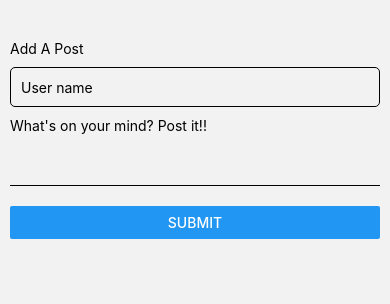
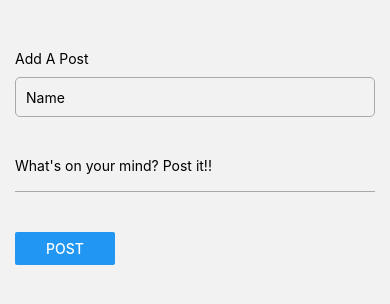
Before and after one commit to Rajukst/Selise-Digital-Platforms, a React Native app: screen /AddPost in a window 390 px wide. Shown: the top 304 px of the page. Built offline with nearby package versions, Linux system fonts and the light colour scheme; no server answers; the database is empty.

Commit message:
checking readme.md file

```diff
--- a/src/screens/AddPost.jsx
+++ b/src/screens/AddPost.jsx
@@ -42,7 +42,7 @@ export default function AddPost({ navigation }) {
         render={({ field: { onChange, onBlur, value } }) => (
           <TextInput
             style={styles.textInpt}
-            placeholder="User name"
+            placeholder="Name"
             onBlur={onBlur}
             onChangeText={onChange}
             value={value}
@@ -64,7 +64,6 @@ export default function AddPost({ navigation }) {
             onChangeText={onChange}
             value={value}
             multiline={true}
-            numberOfLines={4}
           />
         )}
         name="content"
@@ -72,29 +71,31 @@ export default function AddPost({ navigation }) {
       {errors.content && <Text>This field is required</Text>}
       {errors.content && <Text style={styles.errorText}>{errors.content.message}</Text>}
 
-      <Button title="Submit" onPress={handleSubmit(onSubmit)} />
+      <View style={styles.postBtn}>
+      <Button title="Post" onPress={handleSubmit(onSubmit)} />
+      </View>
     </View>
   );
 }
 
 const styles = StyleSheet.create({
   container: {
-    paddingVertical: 40,
-    paddingHorizontal: 10,
+    paddingVertical: 50,
+    paddingHorizontal: 15,
     flex: 1,
   },
   textInpt: {
     borderWidth: 1,
-    borderColor: "black",
+    borderColor: "#A9A9A9",
     height: 40,
     borderRadius: 5,
     paddingLeft: 10,
     marginTop: 10,
   },
   textarea: {
-    marginTop: 10,
+    marginTop: 40,
     borderBottomWidth: 1,
-    borderBottomColor: "black",
+    borderBottomColor: "#A9A9A9",
     marginBottom: 20,
   },
   postContainer: {
@@ -102,9 +103,7 @@ const styles = StyleSheet.create({
   },
   postBtn: {
     marginTop: 20,
-    backgroundColor: "blue",
-    width: 80,
-    padding: 10,
+    width: 100,
     textAlign: "center",
     color: "white",
     fontWeight: "600",
--- a/src/screens/Feed.jsx
+++ b/src/screens/Feed.jsx
@@ -36,7 +36,7 @@ export default function Feed({ navigation }) {
       // Initialize like counts for new posts
       const newLikes = {};
       postsList.forEach(post => {
-        newLikes[post.id] = post.likes || 0; // Assuming posts might have an initial likes field
+        newLikes[post.id] = post.likes || 0;
       });
       setLikes(newLikes);
     });
```
Also changed, not shown: 1 other file (tests, documents, lock files or other folders).
